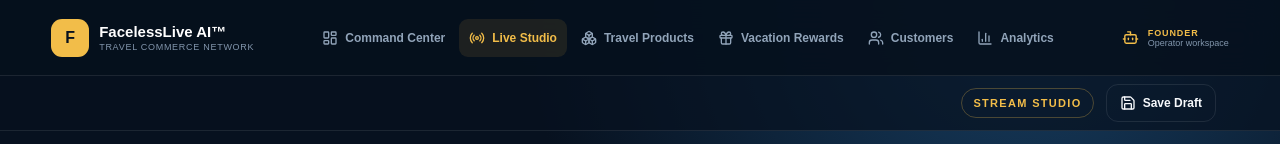
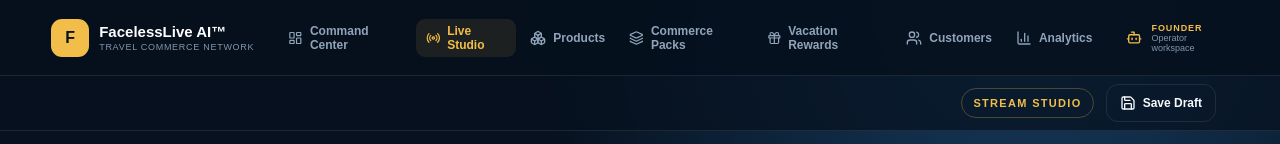
Before and after one commit to that2thisvacations/facelesslive, a Next.js app: page / in a window 1280 px wide. Shown: the top 144 px of the page. Built offline with nearby package versions, Linux system fonts and the light colour scheme; no server answers.

Commit message:
Add multi-industry commerce pack foundation

```diff
--- a/components/app-nav.tsx
+++ b/components/app-nav.tsx
@@ -2,12 +2,13 @@
 
 import Link from "next/link";
 import { usePathname } from "next/navigation";
-import { BarChart3, Bot, Boxes, Gift, LayoutDashboard, Radio, Users } from "lucide-react";
+import { BarChart3, Bot, Boxes, Gift, Layers3, LayoutDashboard, Radio, Users } from "lucide-react";
 
 const operatorLinks = [
   { href: "/dashboard", label: "Command Center", icon: LayoutDashboard },
   { href: "/", label: "Live Studio", icon: Radio },
-  { href: "/commerce", label: "Travel Products", icon: Boxes },
+  { href: "/commerce", label: "Products", icon: Boxes },
+  { href: "/industries", label: "Commerce Packs", icon: Layers3 },
   { href: "/rewards", label: "Vacation Rewards", icon: Gift },
   { href: "/customers", label: "Customers", icon: Users },
   { href: "/analytics", label: "Analytics", icon: BarChart3 },
```
